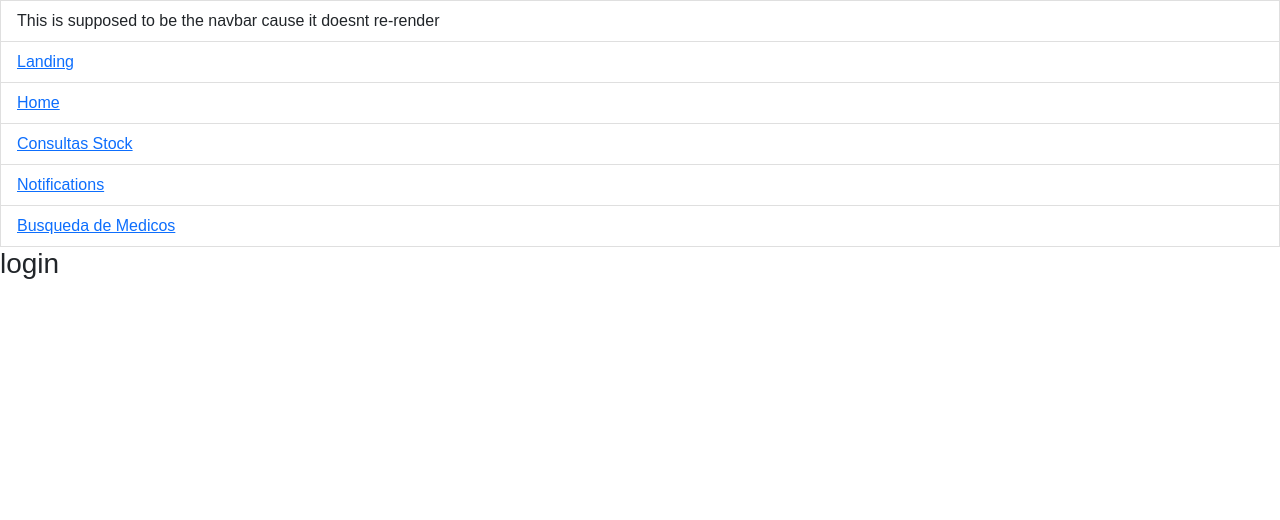
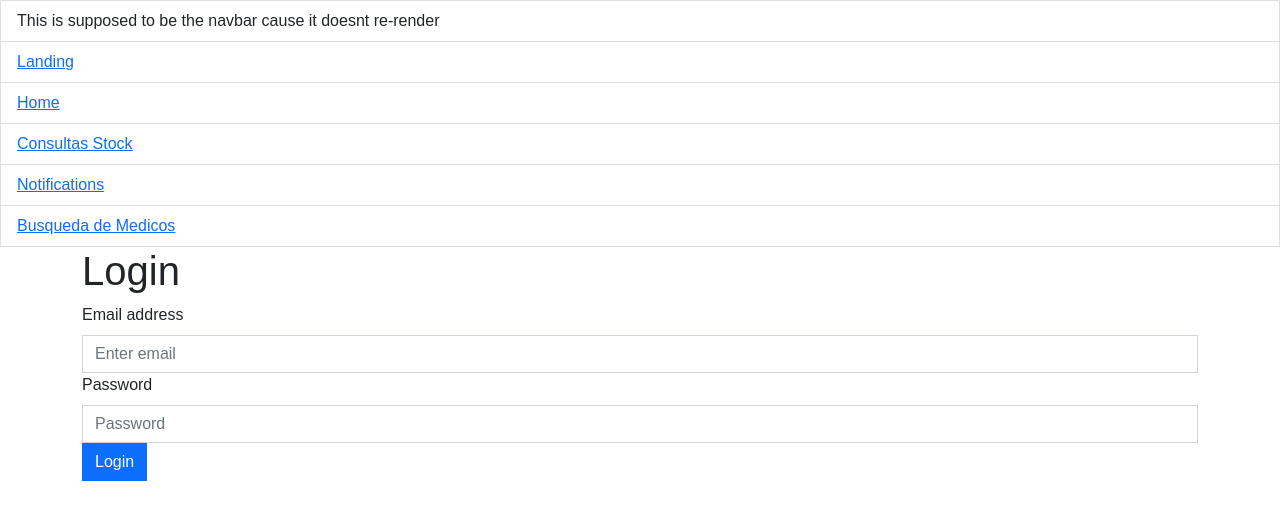
Before and after one commit to chamale-rac/CareConnect, a React (Vite) app in the folder care-connect-app/: page /login in a window 1280 px wide. Shown: the top 520 px of the page. Built offline with nearby package versions, Linux system fonts and the light colour scheme; a web font is replaced by a local one.

Commit message:
Login Working

```diff
--- a/care-connect-app/src/App.jsx
+++ b/care-connect-app/src/App.jsx
@@ -6,6 +6,7 @@ import Notifications from './Pages/Notifications'
 import Doctors from './Pages/Doctors'
 import Landing from './Pages/Landing'
 import SignIn from './Pages/SignIn'
+import Login from './Pages/Login'
 
 import './App.css'
 import { NewConsultation } from './Pages/NewConsultation/NewConsultation'
@@ -39,7 +40,7 @@ function App() {
 			<Routes>
 				<Route path="/" element={<Landing />} />
 				<Route path="/signin" element={<SignIn />} />
-				<Route path="/login" element={<h3>login</h3>} />
+				<Route path="/login" element={<Login />} />
 				<Route path="/home" element={<Home />} />
 				<Route path="/stock" element={<Stock />} />
 				<Route path="/notifications" element={<Notifications />} />
--- /dev/null
+++ b/care-connect-app/src/Pages/Login.jsx
@@ -0,0 +1,82 @@
+import React, { useState } from 'react'
+import { Container, Form, Button, Alert } from 'react-bootstrap'
+import { API_URL } from '../../config'
+
+import { useNavigate } from 'react-router-dom'
+
+const Login = () => {
+	const navigate = useNavigate()
+	const [email, setEmail] = useState('')
+	const [password, setPassword] = useState('')
+	const [error, setError] = useState('')
+
+	const handleSubmit = async (event) => {
+		event.preventDefault()
+		console.log('Form submitted:', {
+			email,
+			password,
+		})
+
+		try {
+			const response = await fetch(`${API_URL}/login_medico`, {
+				method: 'POST',
+				mode: 'cors',
+				headers: {
+					'Content-Type': 'application/json',
+				},
+				body: JSON.stringify({
+					email,
+					password,
+				}),
+			})
+
+			if (!response.ok) {
+				throw new Error('An error occurred while logging in.')
+			}
+
+			const data = await response.json()
+			console.log(data)
+			// handle successful response
+			navigate('/')
+		} catch (error) {
+			console.error(error)
+			setError('An error occurred while logging in. Please try again.')
+		}
+	}
+
+	return (
+		<Container>
+			<h1>Login</h1>
+			{error && <Alert variant="danger">{error}</Alert>}
+			<Form onSubmit={handleSubmit}>
+				<Form.Group controlId="formBasicEmail">
+					<Form.Label>Email address</Form.Label>
+					<Form.Control
+						type="email"
+						placeholder="Enter email"
+						value={email}
+						onChange={(event) => setEmail(event.target.value)}
+						required
+					/>
+				</Form.Group>
+
+				<Form.Group controlId="formBasicPassword">
+					<Form.Label>Password</Form.Label>
+					<Form.Control
+						type="password"
+						placeholder="Password"
+						value={password}
+						onChange={(event) => setPassword(event.target.value)}
+						required
+					/>
+				</Form.Group>
+
+				<Button variant="primary" type="submit">
+					Login
+				</Button>
+			</Form>
+		</Container>
+	)
+}
+
+export default Login
--- a/care-connect-app/src/Pages/SignIn.jsx
+++ b/care-connect-app/src/Pages/SignIn.jsx
@@ -76,7 +76,6 @@ function SignIn() {
 			.catch((error) => {
 				console.log(error)
 				// handle error
-				const errorMessage = 'Hubo un error al registrar el médico.'
 				setError(
 					'Hubo un error al registrarte. Probablemente el correo ya está en uso.',
 				)
```
Also changed, not shown: care-connect-app/src/Pages/SuccessSignIn.jsx (deleted).
